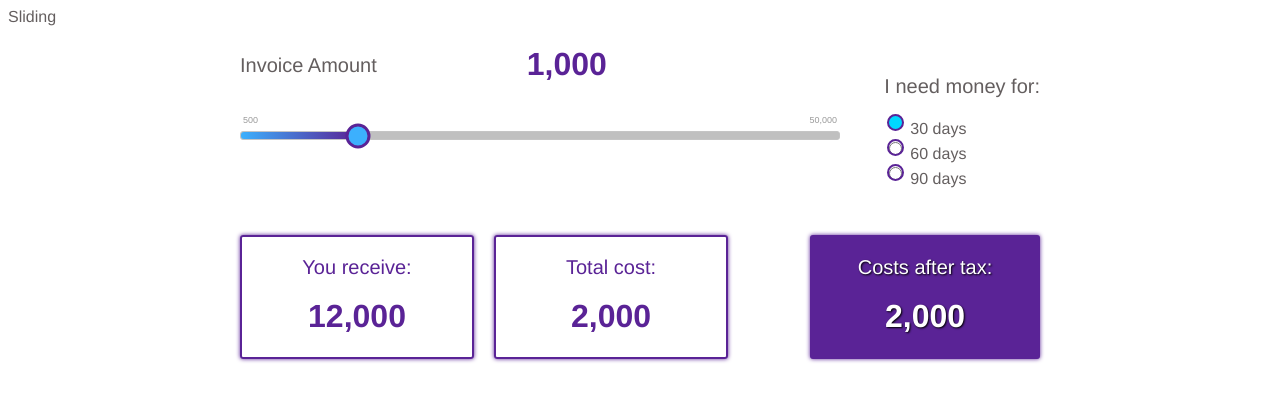
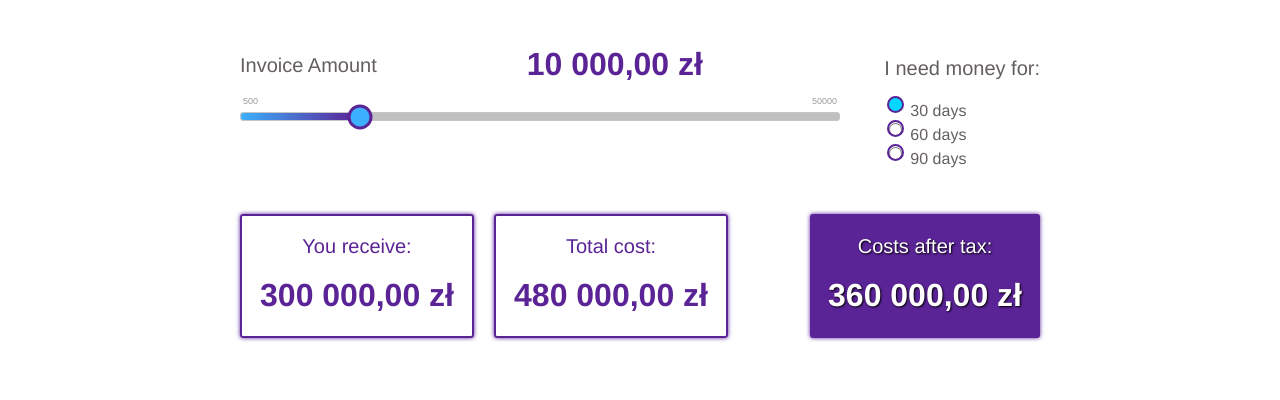
Before and after one commit to dulik06/Slider, a plain HTML site: page index.html in a window 1280 px wide. Drawn offline with nearby package versions, Linux system fonts and the light colour scheme.

Commit message:
Addint Currency Intel

```diff
--- a/index.html
+++ b/index.html
@@ -4,24 +4,24 @@
       <link rel="stylesheet" type="text/css" href="style.css">
     <script src="https://code.jquery.com/jquery-1.12.4.js"></script>
     <script src="https://code.jquery.com/ui/1.12.1/jquery-ui.js"></script>
+    <script src="https://cdn.polyfill.io/v2/polyfill.js?features=default,intl"></script>
   </head>
   <body>
-    Sliding
     <div id="wrapper">
       <div class="">
         <div class="container-upper">
           <div class="invoice_amount">
-            <span>Invoice Amount</span>
-            <h1 id="value" class="value_invoice">1,000</h1>
+            <span class="general">Invoice Amount</span>
+            <h1 id="value" class="value_invoice"></h1>
           </div>
           <div class="slider-container">
             <div id="slider-1">
               <label for="slider-1" class="label-left">500</label>
-              <label for="slider-1" class="label-right">50,000</label>
+              <label for="slider-1" class="label-right">50000</label>
             </div>
           </div>
           <div class="days_container">
-            <span>I need money for:</span>
+            <span class="general">I need money for:</span>
             <br>
             <form action="form_container">
               <input type="radio" name="days" value="thirty" id="thirty" checked="checked"><span class="days_text">30 days</span><br>
@@ -32,27 +32,18 @@
         </div>
         <div class="values_container">
           <div class="values" id="value-1">
-            <span>You receive:</span>
-            <h1 id="payout">12,000</h1>
+            <span class="general">You receive:</span>
+            <h1 id="payout"></h1>
           </div>
           <div class="values" id="value-2">
-            <span>Total cost:</span>
-            <h1 id="total-cost">2,000</h1>
+            <span class="general">Total cost:</span>
+            <h1 id="total-cost"></h1>
           </div>
           <div class="values" id="value-3">
-            <span>Costs after tax:</span>
-            <h1 id="post-tax">2,000</h1>
+            <span class="general">Costs after tax:</span>
+            <h1 id="post-tax"></h1>
           </div>
         </div>
-
-        <!--<div class="values">
-          <span>You receive:</span>
-          <h1 id="payout">12000</h1>
-          <span>Total cost:</span>
-          <h1 id="total-cost">2000</h1>
-          <span>Costs after tax:</span>
-          <h1 id="post-tax">2000</h1>
-        </div> -->
       </div>
     </div>
   </body>
--- a/main.js
+++ b/main.js
@@ -1,6 +1,13 @@
-(function () {
+(function (locale, currency) {
+  var defaultValue = 10000;
+  var paybackDays = 30;
 
-  var paybackDays = 30;
+  setFormValues(defaultValue);
+
+  function setFormValues(value) {
+    $("#value").html(formatCurrency(value));
+    updatePayout(value);
+  }
 
   function calculatePrice(value) {
     switch (paybackDays) {
@@ -11,21 +18,29 @@
     }
   }
 
+  function formatCurrency(value) {
+    return new Intl.NumberFormat(locale, {
+      style: 'currency',
+      currency: currency
+    }).format(value);
+  }
+
   function updatePayout(value) {
-    $("#payout").html(calculatePrice(value).toLocaleString());
-    $("#post-tax").html(calculatePrice((value) * 1.2).toLocaleString());
-    $("#total-cost").html(calculatePrice((value) * 1.6).toLocaleString());
+    var calculatedCosts = calculatePrice(value);
+
+    $("#payout").html(formatCurrency(calculatedCosts));
+    $("#post-tax").html(formatCurrency(calculatedCosts * 1.2));
+    $("#total-cost").html(formatCurrency(calculatedCosts * 1.6));
   }
 
   $('#slider-1').slider({
     min: 500,
     max: 50000,
-    value: 10000,
+    value: defaultValue,
     step: 100,
     range: "min",
     slide: function (event, ui) {
-      $("#value").html((ui.value).toLocaleString());
-      updatePayout(ui.value);
+      setFormValues(ui.value);
     }
   });
 
@@ -41,30 +56,4 @@
       updatePayout($("#slider-1").slider("value"));
     }
   });
-  })();
-
-  /*$('#thirty').attr('checked', 'true')(function () {
-    paybackDays = 30;
-    updatePayout($("#slider-1").slider("value"));
-  });
-  $('#sixty').click(function () {
-    paybackDays = 60;
-    updatePayout($("#slider-1").slider("value"));
-  });
-  $('#ninety').click(function () {
-    paybackDays = 90;
-    updatePayout($("#slider-1").slider("value"));
-  });
-  $('#submit').click(function () {
-    var sliderValue = $("#slider1").slider("value");
-    var price = calculatePrice(sliderValue);
-    var priceWithVAT = price * 1.2;
-
-    $.ajax({});
-  });*/
-
-
-/*$(".btn").click(function(){
-        $(".btn").removeClass('active');
-        $(this).addClass('active');
-});*/
+})("pl-PL", "PLN");
--- a/style.css
+++ b/style.css
@@ -1,9 +1,5 @@
-body {
-  color: rgba(10,0,1,0.63);
-  font-family: "FF Mark", Helvetica, Arial, sans-serif;
-}
 
-span {
+.general {
   font-size: 20px;
   line-height: 20px;
   font-weight: 300;
@@ -11,6 +7,8 @@ span {
 
 #wrapper {
   padding: 50px;
+  font-family: "FF Mark", Helvetica, Arial, sans-serif;
+  color: rgba(10,0,1,0.63);
   background:  ;
   display: flex;
   flex-wrap: wrap;
@@ -132,6 +130,7 @@ input[type='radio']:checked:after {
 /********* jQuery classes *********/
 #slider-1 .ui-slider-range {
   background:linear-gradient(to right, #3cb0fd, #5a2396);
+  /*background:linear-gradient(to right, #3cb0fd, #5a2396);*/
 }
 
 #slider-1 {
```
Also changed, not shown: oval-white.svg (deleted), oval.svg (deleted).
